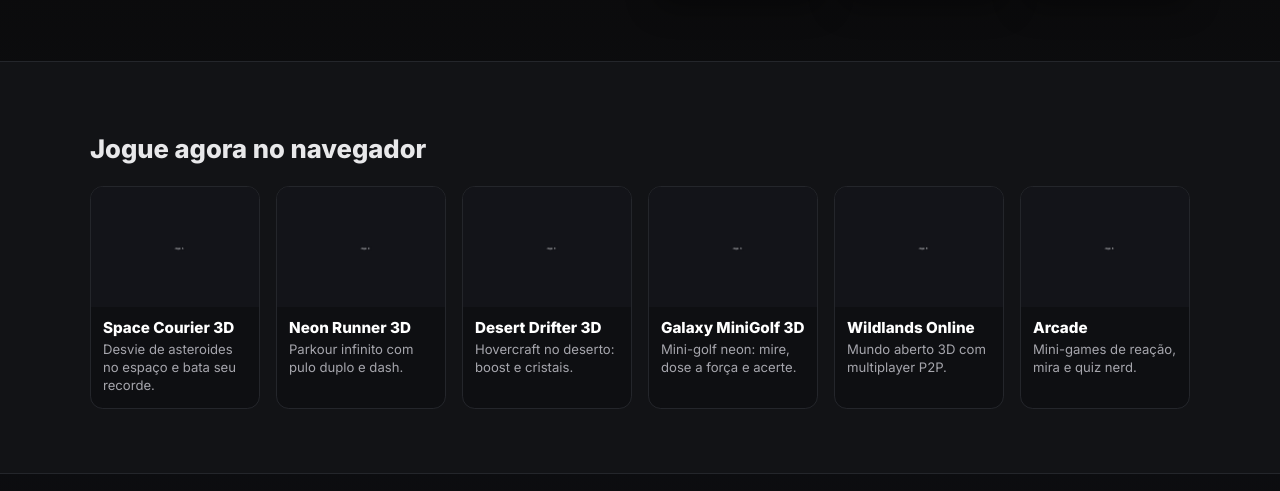
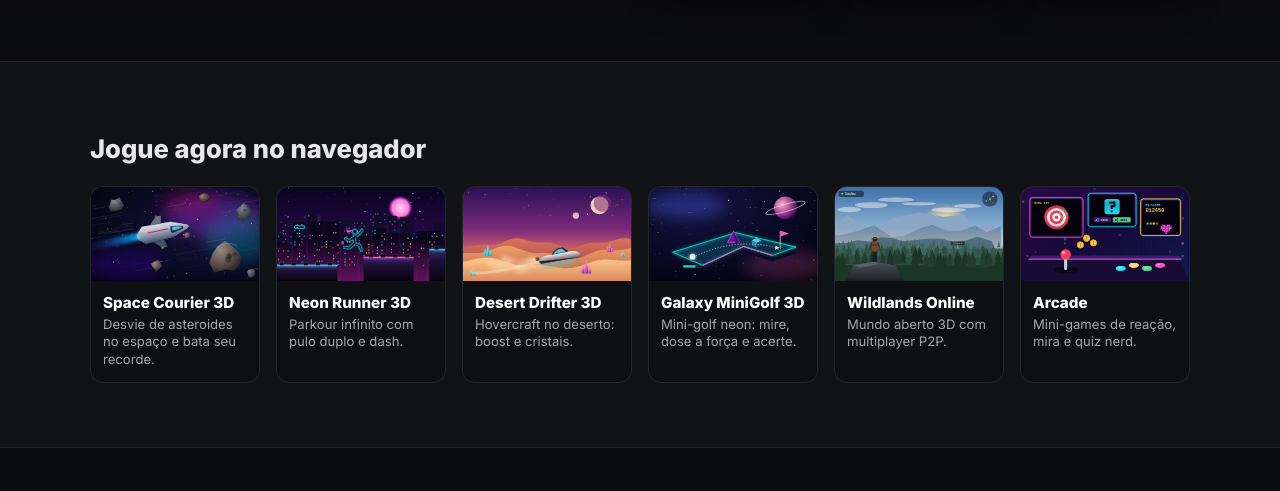
Before and after one commit to Flloydinn/Flloydinngames, a plain HTML site: page index.html in a window 1280 px wide. Shown: the part 823-1314 px from the top of the page. Drawn offline with Linux system fonts and the light colour scheme.

Commit message:
feat(home): adiciona capas SVG nos cards de jogos e corrige overflow em 800px

```diff
--- a/index.html
+++ b/index.html
@@ -40,6 +40,7 @@
     /* Hero */
     .hero{
       position:relative; isolation:isolate;
+      overflow-x:clip; /* o pôster inclinado (rotateY) passava 2px da tela em ~800px */
       background: radial-gradient(1200px 300px at 10% 10%, rgba(228,29,29,.25), transparent 60%);
     }
     .hero__grid{display:grid; grid-template-columns:1.2fr .8fr; gap:2rem; padding:4rem 0 3rem}
@@ -77,7 +78,20 @@
     .tile__title{position:absolute; left:.7rem; bottom:.6rem; background:rgba(0,0,0,.5); padding:.2rem .5rem; border-radius:.4rem; font-weight:600}
     .tile--game{display:flex; flex-direction:column; transition:transform .15s ease, border-color .2s ease}
     .tile--game:hover,.tile--game:focus-visible{transform:translateY(-3px); border-color:var(--brand)}
-    .tile--game img{height:120px}
+    /* Capas dos jogos (assets/games/*.svg, 16:9) */
+    .tile__media{position:relative;display:block;aspect-ratio:16/9;overflow:hidden;
+      background:radial-gradient(120% 90% at 30% 20%, color-mix(in srgb, var(--accent, #8f0000) 35%, #121316), #0b0b0c)}
+    .tile .tile__media img{width:100%;height:100%;object-fit:cover;filter:none;transition:transform .35s ease, filter .35s ease}
+    .tile__play{position:absolute;right:.45rem;bottom:.45rem;padding:.15rem .45rem;border-radius:.4rem;font-size:.72rem;font-weight:800;
+      color:#0b0b0c;background:var(--accent, #fff);opacity:0;transform:translateY(4px);transition:opacity .2s ease, transform .2s ease}
+    .tile--game:hover,.tile--game:focus-visible{border-color:var(--accent, var(--brand));box-shadow:0 10px 26px -12px var(--accent, #000)}
+    .tile--game:hover .tile__media img,.tile--game:focus-visible .tile__media img{transform:scale(1.07);filter:brightness(1.12) saturate(1.1)}
+    .tile--game:hover .tile__play,.tile--game:focus-visible .tile__play{opacity:1;transform:none}
+    .tile--game:focus-visible{outline:2px solid var(--accent, #fff);outline-offset:2px}
+    @media (prefers-reduced-motion: reduce){
+      .tile--game,.tile .tile__media img,.tile__play{transition:none}
+      .tile--game:hover .tile__media img,.tile--game:focus-visible .tile__media img{transform:none}
+    }
     .tile__body{display:grid; gap:.25rem; padding:.7rem .75rem .85rem}
     .tile__name{font-size:.95rem; line-height:1.25}
     .tile__desc{font-size:.82rem; line-height:1.35; color:var(--muted)}
@@ -196,43 +210,61 @@ height="0" width="0" style="display:none;visibility:hidden"></iframe></noscript>
     <div class="container">
       <h2 class="section-title">Jogue agora no navegador</h2>
       <div class="gallery">
-        <a class="tile tile--game" href="asteroid.html">
-          <img src="assets/game1.jpg" alt="" loading="lazy">
+        <a class="tile tile--game" href="asteroid.html" style="--accent:#7b2cbf">
+          <span class="tile__media">
+            <img src="assets/games/space-courier.svg" alt="" width="640" height="360" loading="lazy" decoding="async">
+            <span class="tile__play" aria-hidden="true">▶ Jogar</span>
+          </span>
           <span class="tile__body">
             <strong class="tile__name">Space Courier 3D</strong>
             <span class="tile__desc">Desvie de asteroides no espaço e bata seu recorde.</span>
           </span>
         </a>
-        <a class="tile tile--game" href="runner.html">
-          <img src="assets/game2.jpg" alt="" loading="lazy">
+        <a class="tile tile--game" href="runner.html" style="--accent:#ff2bd6">
+          <span class="tile__media">
+            <img src="assets/games/neon-runner.svg" alt="" width="640" height="360" loading="lazy" decoding="async">
+            <span class="tile__play" aria-hidden="true">▶ Jogar</span>
+          </span>
           <span class="tile__body">
             <strong class="tile__name">Neon Runner 3D</strong>
             <span class="tile__desc">Parkour infinito com pulo duplo e dash.</span>
           </span>
         </a>
-        <a class="tile tile--game" href="drifter.html">
-          <img src="assets/game3.jpg" alt="" loading="lazy">
+        <a class="tile tile--game" href="drifter.html" style="--accent:#ff7e5f">
+          <span class="tile__media">
+            <img src="assets/games/desert-drifter.svg" alt="" width="640" height="360" loading="lazy" decoding="async">
+            <span class="tile__play" aria-hidden="true">▶ Jogar</span>
+          </span>
           <span class="tile__body">
             <strong class="tile__name">Desert Drifter 3D</strong>
             <span class="tile__desc">Hovercraft no deserto: boost e cristais.</span>
           </span>
         </a>
-        <a class="tile tile--game" href="minigolf.html">
-          <img src="assets/game4.jpg" alt="" loading="lazy">
+        <a class="tile tile--game" href="minigolf.html" style="--accent:#00f5d4">
+          <span class="tile__media">
+            <img src="assets/games/galaxy-minigolf.svg" alt="" width="640" height="360" loading="lazy" decoding="async">
+            <span class="tile__play" aria-hidden="true">▶ Jogar</span>
+          </span>
           <span class="tile__body">
             <strong class="tile__name">Galaxy MiniGolf 3D</strong>
             <span class="tile__desc">Mini-golf neon: mire, dose a força e acerte.</span>
           </span>
         </a>
-        <a class="tile tile--game" href="wildlands-online.html">
-          <img src="assets/game5.jpg" alt="" loading="lazy">
+        <a class="tile tile--game" href="wildlands-online.html" style="--accent:#57a773">
+          <span class="tile__media">
+            <img src="assets/games/wildlands-online.svg" alt="" width="640" height="360" loading="lazy" decoding="async">
+            <span class="tile__play" aria-hidden="true">▶ Jogar</span>
+          </span>
           <span class="tile__body">
             <strong class="tile__name">Wildlands Online</strong>
             <span class="tile__desc">Mundo aberto 3D com multiplayer P2P.</span>
           </span>
         </a>
-        <a class="tile tile--game" href="arcade.html">
-          <img src="assets/game6.jpg" alt="" loading="lazy">
+        <a class="tile tile--game" href="arcade.html" style="--accent:#ffe066">
+          <span class="tile__media">
+            <img src="assets/games/arcade.svg" alt="" width="640" height="360" loading="lazy" decoding="async">
+            <span class="tile__play" aria-hidden="true">▶ Jogar</span>
+          </span>
           <span class="tile__body">
             <strong class="tile__name">Arcade</strong>
             <span class="tile__desc">Mini-games de reação, mira e quiz nerd.</span>
```
Also changed, not shown: assets/games/arcade.svg (added), assets/games/desert-drifter.svg (added), assets/games/galaxy-minigolf.svg (added), assets/games/neon-runner.svg (added), assets/games/space-courier.svg (added), assets/games/wildlands-online.svg (added).
